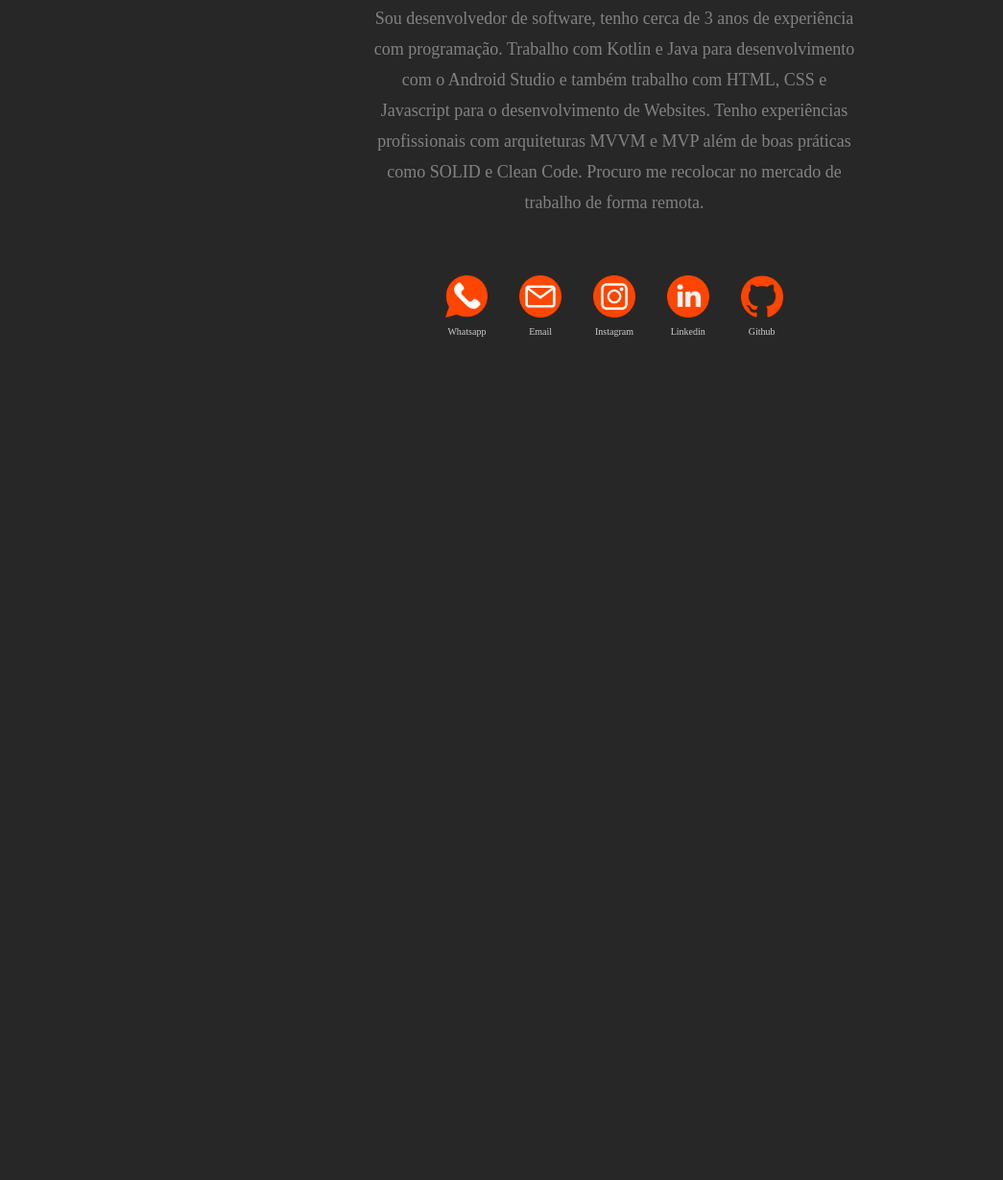
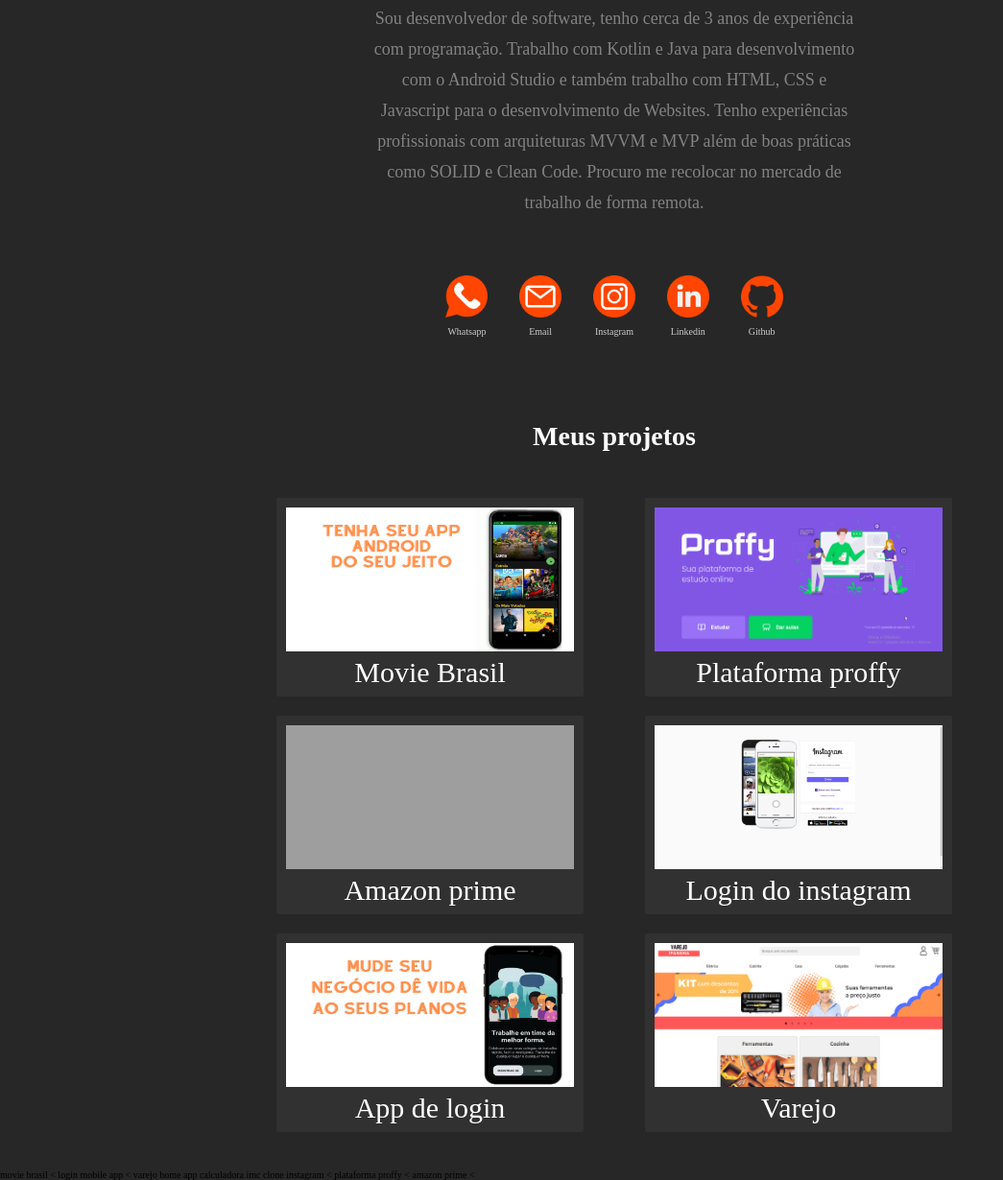
Before and after one commit to Louiixx-h/my-personal-site, a plain HTML site: page index.html in a window 1280 px wide. Shown: the part 685-1915 px from the top of the page at 96% size, without its empty margins (0-1045 px from the left). Before the commit the page ends 1066 px from the top, so only its background shows below. Drawn offline with Linux system fonts and the light colour scheme; grey boxes are pictures that could not be loaded.

Commit message:
add projects

```diff
--- a/index.html
+++ b/index.html
@@ -9,6 +9,7 @@
     <link rel="stylesheet" type="text/css" href="/styles/components_template.css" media="screen" />
     <link rel="stylesheet" type="text/css" href="/styles/landing_page.css" media="screen" />
     <link rel="stylesheet" type="text/css" href="/styles/reset.css" media="screen" />
+    <link rel="stylesheet" type="text/css" href="/styles/projects.css" media="screen" />
 </head>
 
 <body>
@@ -52,19 +53,22 @@
     <div class="divider">
         <h2>Sobre mim</h2>
     </div>
-    <article id="article-about-me">
+    <article id="about-me">
         <section class="section-about-me">
             <p>
                 Sou desenvolvedor de software, tenho cerca de 3 anos de experiência com programação.
                 Trabalho com Kotlin e Java para desenvolvimento com o Android Studio e também trabalho com HTML, CSS e
                 Javascript para o desenvolvimento de Websites. Tenho experiências profissionais com arquiteturas MVVM e
-                MVP além de boas práticas como SOLID e Clean Code. Procuro me recolocar no mercado de trabalho de forma remota.
+                MVP além de boas práticas como SOLID e Clean Code. Procuro me recolocar no mercado de trabalho de forma
+                remota.
             </p>
         </section>
 
         <ul class="contacts">
             <li>
-                <a class="item" href="https://api.whatsapp.com/send?phone=5561991864880&text=Ol%C3%A1!%20Tudo%20bom%3F%20Quero%20saber%20mais%20sobre%20seu%20trabalho." target="_blank">
+                <a class="item"
+                    href="https://api.whatsapp.com/send?phone=5561991864880&text=Ol%C3%A1!%20Tudo%20bom%3F%20Quero%20saber%20mais%20sobre%20seu%20trabalho."
+                    target="_blank">
                     <img class="image-contact" src="../images/whatsapp.png" alt="eu">
                     <p>Whatsapp</p>
                 </a>
@@ -95,6 +99,46 @@
             </li>
         </ul>
     </article>
+
+    <div class="divider">
+        <h2>Meus projetos</h2>
+    </div>
+
+    <article id="projects">
+
+        <div class="project-item">
+            <img src="./images/movie-brasil.png" alt="" srcset="">
+            <h2 class="title">Movie Brasil</h2>
+        </div>
+        <div class="project-item">
+            <img src="./images/proffy.gif" alt="" srcset="">
+            <h2 class="title">Plataforma proffy</h2>
+        </div>
+        <div class="project-item">
+            <img src="./images/amazon.gif" alt="" srcset="">
+            <h2 class="title">Amazon prime</h2>
+        </div>
+        <div class="project-item">
+            <img src="./images/clone-instagram.png" alt="" srcset="">
+            <h2 class="title">Login do instagram</h2>
+        </div>
+        <div class="project-item">
+            <img src="./images/login.png" alt="" srcset="">
+            <h2 class="title">App de login</h2>
+        </div>
+        <div class="project-item">
+            <img src="./images/varejo.png" alt="" srcset="">
+            <h2 class="title">Varejo</h2>
+        </div>
+    </article>
 </body>
 
 </html>
+
+movie brasil <
+login mobile app <
+varejo home app
+calculadora imc
+clone instagram <
+plataforma proffy <
+amazon prime <
--- /dev/null
+++ b/styles/projects.css
@@ -0,0 +1,29 @@
+#projects {
+    width: 60%;
+    margin: 3rem auto;
+    display: flex;
+    flex-direction: row;
+    align-items: center;
+    justify-content: space-around;
+    flex-wrap: wrap;
+}
+
+.project-item {
+    margin: 1rem 0;
+    padding: 1rem;
+
+    border-radius: 0.2rem;
+    background-color: #313131;
+    text-align: center;
+}
+
+.project-item img {
+    width: 30rem;
+    height: 15rem;
+}
+
+.project-item h2 {
+    margin-top: 0.5rem;
+    font-size: 3rem;
+    color: #fff;
+}
```
Also changed, not shown: images/clone-instagram.png (added), images/login.png (added), images/movie-brasil.png (added), images/proffy.gif (added), images/varejo.png (added), 1 other file.
